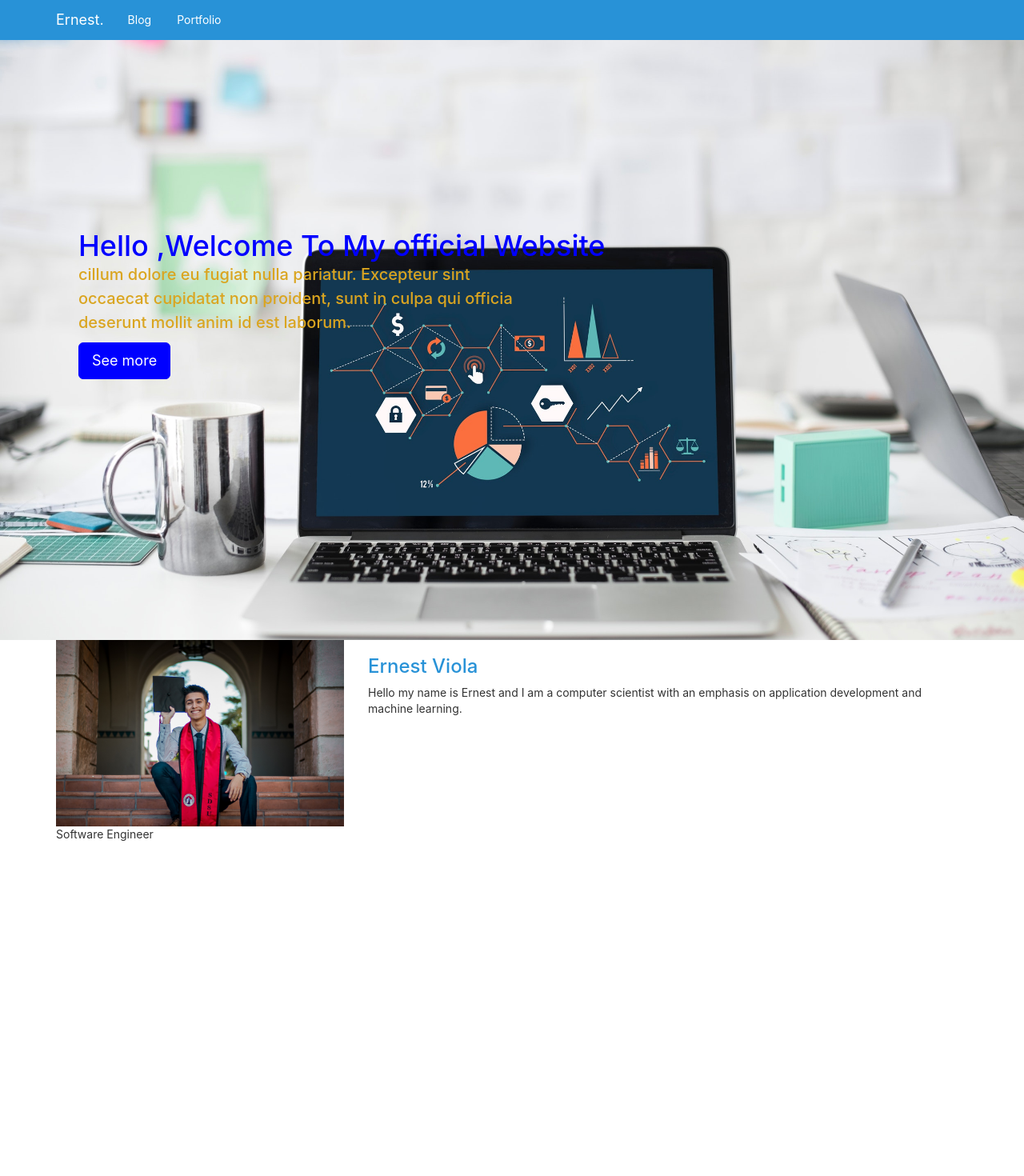
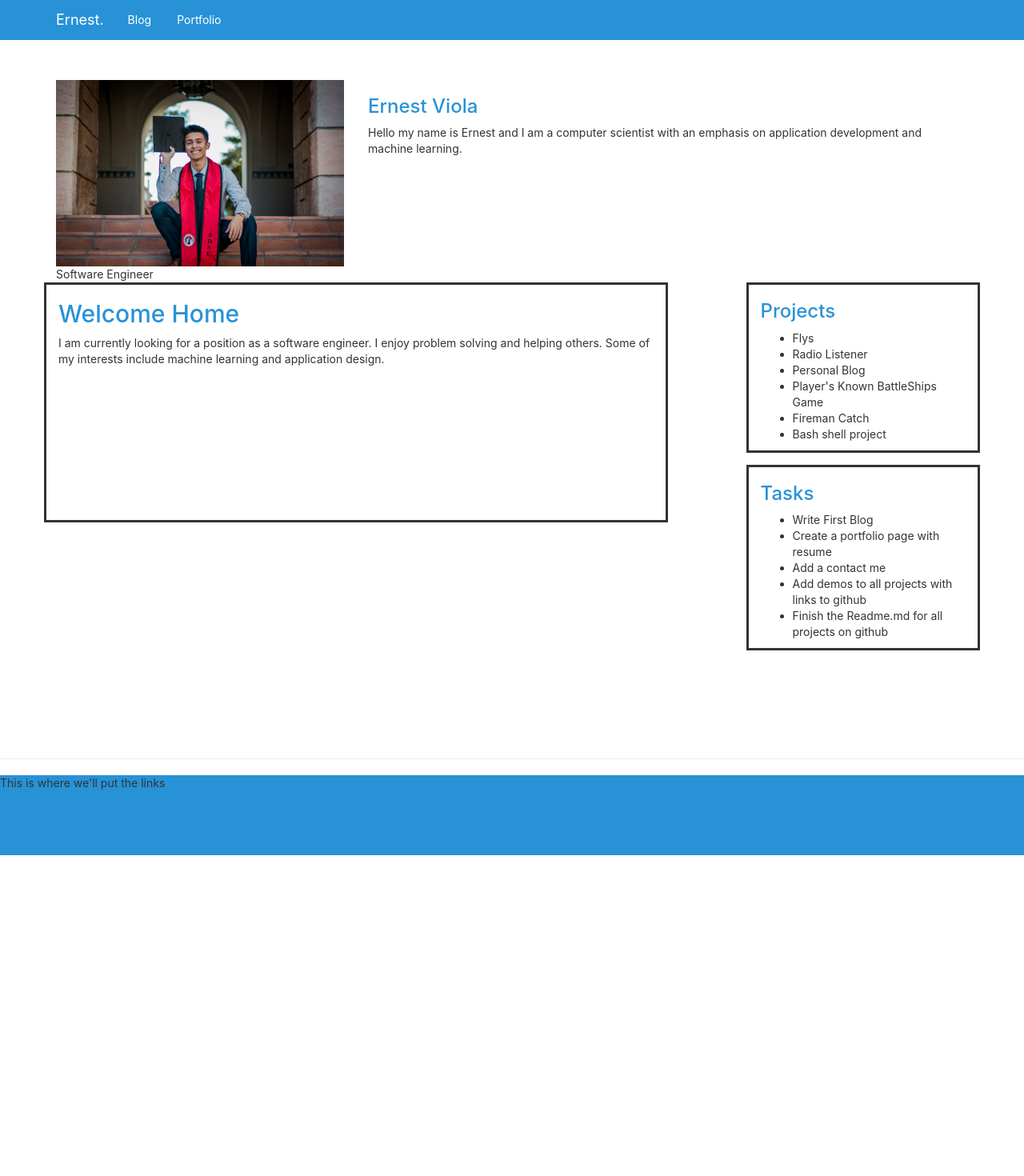
Before and after one commit to ernestviola/static-blog, a React (Create React App) app: page / in a window 1280 px wide. Shown: the top 1470 px of the page at 80% size. After the commit the page ends 1069 px from the top, so only its background shows below. Built offline with nearby package versions, Linux system fonts and the light colour scheme.

Commit message:
Working on footer

```diff
--- a/public/index.html
+++ b/public/index.html
@@ -28,7 +28,7 @@
   <noscript>
     You need to enable JavaScript to run this app.
   </noscript>
-  <div id="root"></div>
+  <div id="root" style="min-height:100%"></div>
   <!--
       This HTML file is a template.
       If you open it directly in the browser, you will see an empty page.
--- a/src/App.css
+++ b/src/App.css
@@ -1,22 +1,7 @@
 .App {
   text-align: left;
   height: 100%;
-}
-
-.App-logo {
-  animation: App-logo-spin infinite 20s linear;
-  height: 40vmin;
-}
-
-.App-header {
-  background-color: #282c34;
-  min-height: 100vh;
-  display: flex;
-  flex-direction: column;
-  align-items: center;
-  justify-content: center;
-  font-size: calc(10px + 2vmin);
-  color: white;
+  min-height: 100%;
 }
 
 .App-link {
@@ -24,8 +9,8 @@
 }
 
 .Content {
-  /* margin-top: 70px; */
-  min-height: 80vh;
+  padding-top: 100px;
+  padding-bottom: 100px;
 }
 
 @keyframes App-logo-spin {
--- a/src/App.js
+++ b/src/App.js
@@ -12,7 +12,6 @@ class App extends Component {
         <div className="Content">
           <Routes />
         </div>
-        <hr />
         <CustomFooter />
       </div>
     );
--- a/src/components/CustomFooter.css
+++ b/src/components/CustomFooter.css
@@ -1,14 +1,4 @@
 .Footer {
-   margin: 0;
-   left: 0;
-   bottom: 0 !important;
-   width: 100%;
-   text-align: center;
+   background: #2892D7 !important;
    height: 100px;
-   color: white;
-   background: #2892D7 !important;
 }
-
-.Inner-Footer {
-
-}
--- a/src/components/CustomFooter.js
+++ b/src/components/CustomFooter.js
@@ -5,9 +5,14 @@ import './CustomFooter.css'
 export default class CustomFooter extends Component {
     render() {
         return (
-            <div className="Footer">
-                <div className="Inner-Footer">
-                    This is where we'll put the links
+            <div>
+                <hr />
+
+                <div className="Footer">
+
+                    <div className="Inner-Footer">
+                        This is where we'll put the links
+                </div>
                 </div>
             </div>
         )
--- a/src/containers/Home.css
+++ b/src/containers/Home.css
@@ -14,11 +14,14 @@
 }
 
 .description h1{
+ text-shadow: -1px 0 black, 0 1px black, 1px 0 black, 0 -1px black;
  color: blue ;
 }
 
 .description p{
- color:goldenrod;
+
+ text-shadow: -1px 0 black, 0 1px black, 1px 0 black, 0 -1px black;
+ color:white;
  font-size: 20px;
  width: 50%;
  line-height: 1.5;
--- a/src/containers/Home.js
+++ b/src/containers/Home.js
@@ -7,20 +7,6 @@ export default class Home extends Component {
     render() {
         return (
             <div>
-                <header className="header">
-                    <div className="overlay">
-                        <div className="container">
-                            <div className="description">
-                                <h1>    Hello ,Welcome To My official Website
-    <p>    cillum dolore eu fugiat nulla pariatur. Excepteur sint occaecat cupidatat non    proident, sunt in culpa qui officia deserunt mollit anim id est laborum.
-</p>
-                                    <button class="btn btn-outline-secondary btn-lg">See more</button>   </h1>
-                            </div>
-                        </div>
-                    </div>
-
-                </header>
-                <div className="about">
                 <Grid>
                     <Row>
                         <Col lg={4} md={4} sm={12}>
@@ -34,9 +20,6 @@ export default class Home extends Component {
                             </p>
                         </Col>
                     </Row>
-                    </Grid>
-                </div>
-                <Grid>
                     <Row>
                         <Col className="Main-Content" xs={12} md={8}>
                             <h2>Welcome Home</h2>
--- a/src/index.css
+++ b/src/index.css
@@ -7,6 +7,7 @@ h1,h2,h3,h4,h5 {
 }
 
 body {
+  margin-bottom: 100px;
   margin: 0;
   padding: 0;
   background-color: white;
```
Lines whose indentation alone changed are shown as unchanged.
